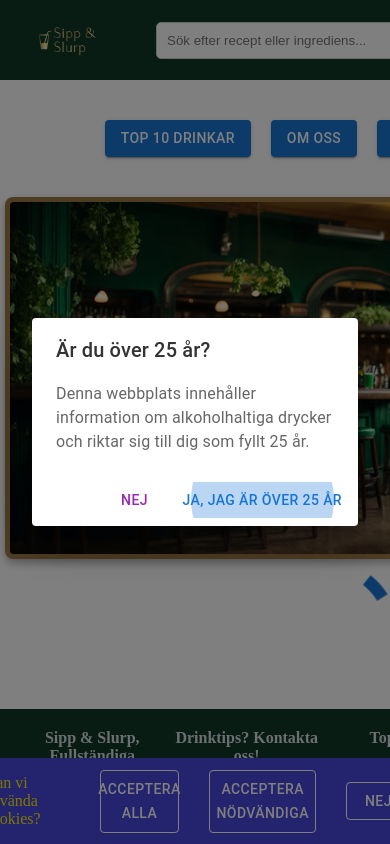
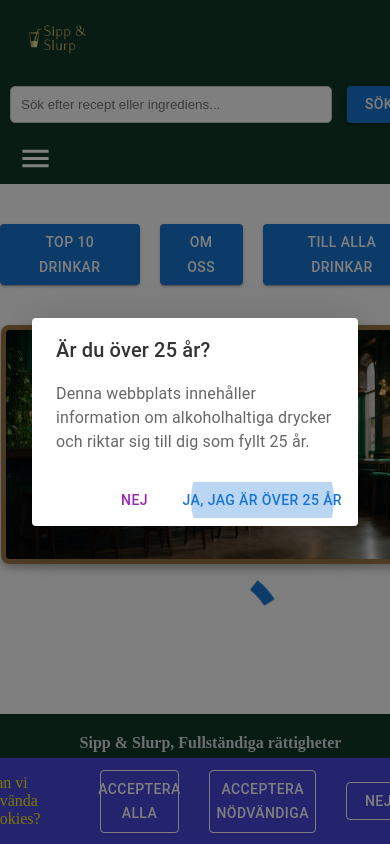
Before and after one commit to bervenuzik/recept_app, a React (Vite) app in the folder recept_app/: page / in a window 390 px wide. Built offline with nearby package versions, Linux system fonts and the light colour scheme; no server answers.

Commit message:
Fixed footer and Header adjustment

```diff
--- a/recept_app/src/components/Footer/Footer.module.css
+++ b/recept_app/src/components/Footer/Footer.module.css
@@ -13,6 +13,18 @@
   grid-template-columns: repeat(4, 1fr);
   gap: 10px;
   text-align: center;
+}
+
+@media (max-width: 650px) {
+  .footerGrid {
+    grid-template-columns: repeat(2, 1fr); /* Adjust to 2 columns */
+  }
+}
+
+@media (max-width: 400px) {
+  .footerGrid {
+    grid-template-columns: 1fr; /* Stack in a single column */
+  }
 }
 
 .footerColumn {
--- a/recept_app/src/components/Header/Header.module.css
+++ b/recept_app/src/components/Header/Header.module.css
@@ -16,6 +16,24 @@
     padding: 0 20px;
     gap: 20px;
 }
+
+@media (max-width: 650px) {
+    .wrapper {
+        flex-direction: column;
+        align-items: flex-start;
+        padding: 0 10px;
+        gap: 10px;
+    }
+
+    .header {
+        height: auto;
+    }
+
+    .logo {
+        width: 60px; /* Adjust size for smaller screens */
+    }
+}
+
 .logo {
     width: 80px;
     height: auto;
```
